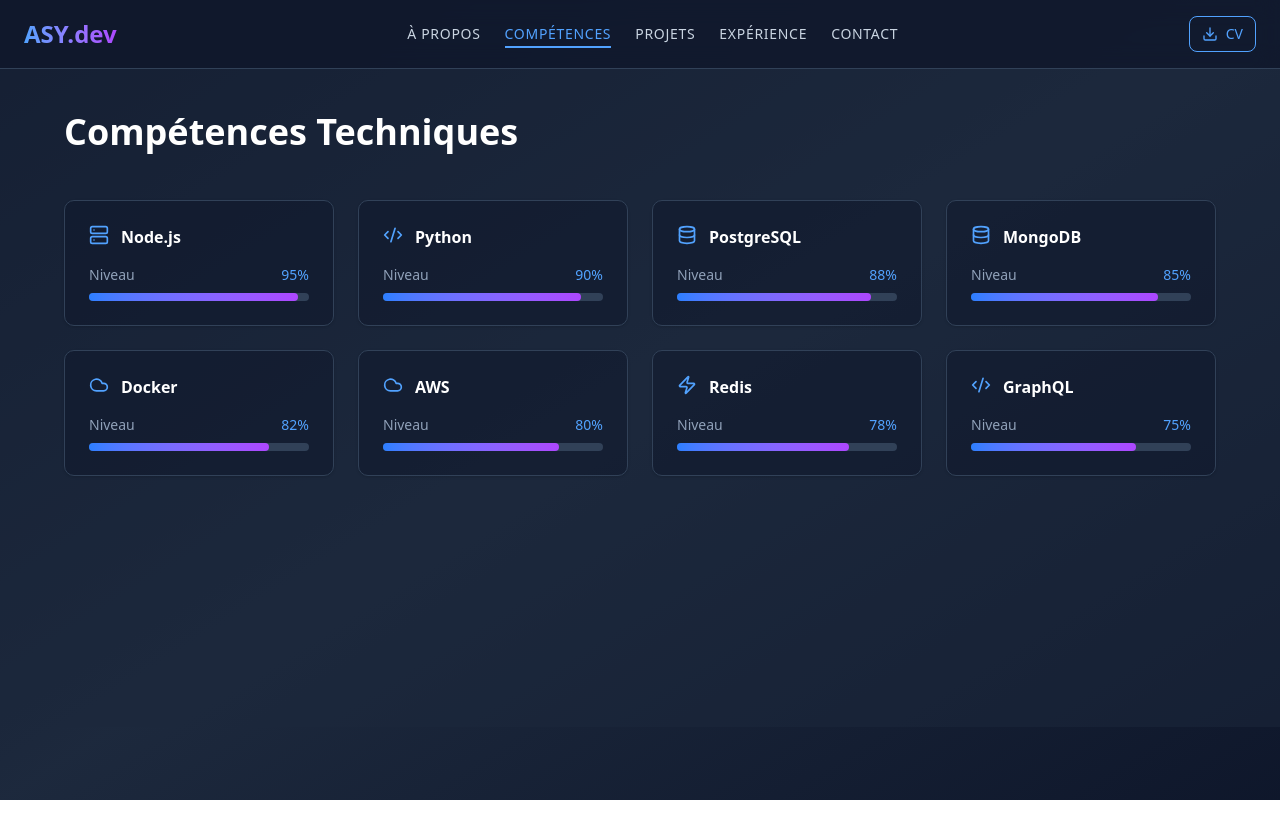
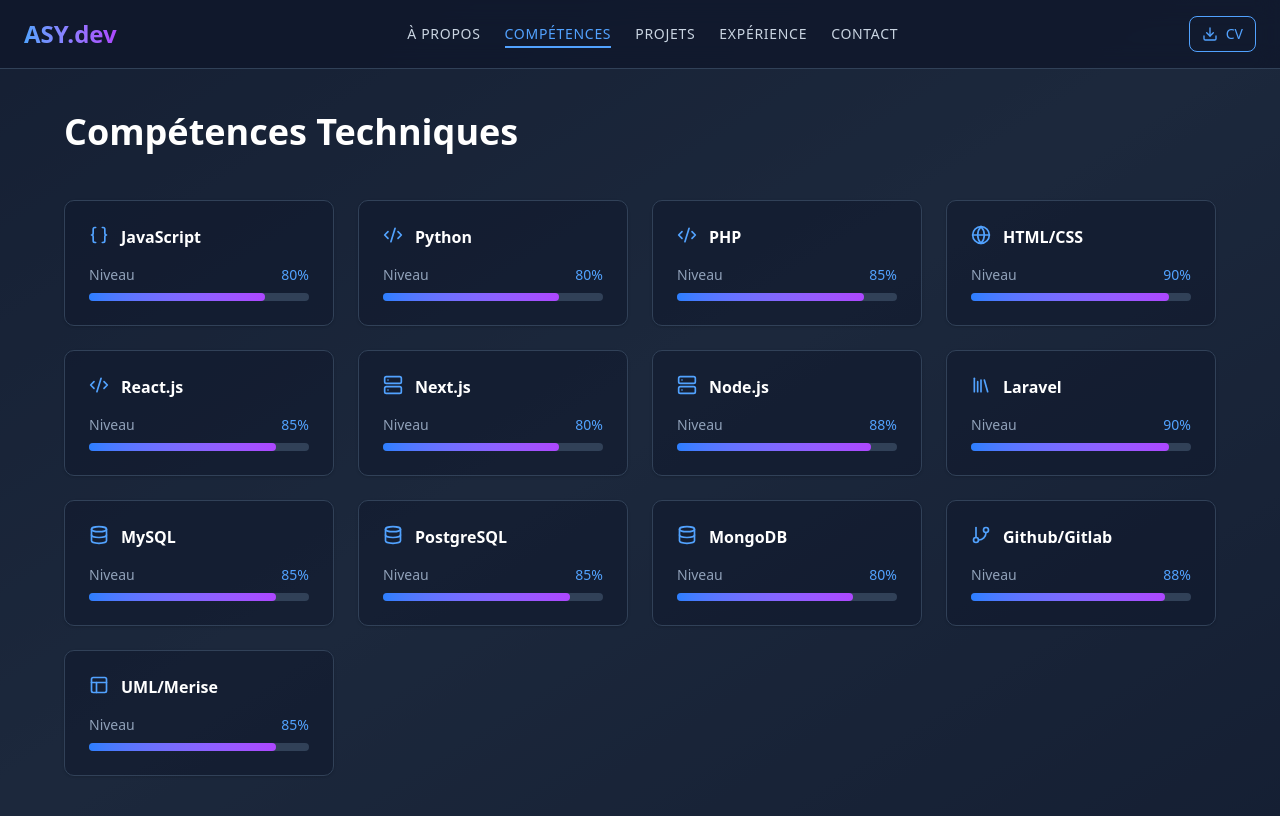
Before and after one commit to Yaelsobrido/Portfolio, a Next.js app: page /competences in a window 1280 px wide. Built offline with nearby package versions, Linux system fonts and the light colour scheme.

Commit message:
Refactor skills section: update skill levels and icons, and reorganize categories

```diff
--- a/components/sections/Skills.tsx
+++ b/components/sections/Skills.tsx
@@ -2,17 +2,40 @@
 
 import { Badge } from "@/components/ui/badge";
 import { Card, CardContent } from "@/components/ui/card";
-import { Code2, Database, Server, Cloud, Zap } from "lucide-react";
+import {
+	Code2,
+	Database,
+	Server,
+	Braces,
+	Globe,
+	GitBranch,
+	Layout,
+	Library,
+} from "lucide-react";
 
 const skills = [
-	{ name: "Node.js", level: 95, icon: <Server className="w-5 h-5" /> },
-	{ name: "Python", level: 90, icon: <Code2 className="w-5 h-5" /> },
-	{ name: "PostgreSQL", level: 88, icon: <Database className="w-5 h-5" /> },
-	{ name: "MongoDB", level: 85, icon: <Database className="w-5 h-5" /> },
-	{ name: "Docker", level: 82, icon: <Cloud className="w-5 h-5" /> },
-	{ name: "AWS", level: 80, icon: <Cloud className="w-5 h-5" /> },
-	{ name: "Redis", level: 78, icon: <Zap className="w-5 h-5" /> },
-	{ name: "GraphQL", level: 75, icon: <Code2 className="w-5 h-5" /> },
+	// Langages de programmation
+	{ name: "JavaScript", level: 80, icon: <Braces className="w-5 h-5" /> },
+	{ name: "Python", level: 80 , icon: <Code2 className="w-5 h-5" /> },
+	{ name: "PHP", level: 85, icon: <Code2 className="w-5 h-5" /> },
+
+	// Frontend
+	{ name: "HTML/CSS", level: 90, icon: <Globe className="w-5 h-5" /> },
+	{ name: "React.js", level: 85, icon: <Code2 className="w-5 h-5" /> },
+	{ name: "Next.js", level: 80, icon: <Server className="w-5 h-5" /> },
+
+	// Backend & Framework
+	{ name: "Node.js", level: 88, icon: <Server className="w-5 h-5" /> },
+	{ name: "Laravel", level: 90, icon: <Library className="w-5 h-5" /> },
+
+	// Bases de données
+	{ name: "MySQL", level: 85, icon: <Database className="w-5 h-5" /> },
+	{ name: "PostgreSQL", level: 85, icon: <Database className="w-5 h-5" /> },
+	{ name: "MongoDB", level: 80, icon: <Database className="w-5 h-5" /> },
+
+	// Outils & Méthodologies
+	{ name: "Github/Gitlab", level: 88, icon: <GitBranch className="w-5 h-5" /> },
+	{ name: "UML/Merise", level: 85, icon: <Layout className="w-5 h-5" /> },
 ];
 
 export default function Skills() {
```
